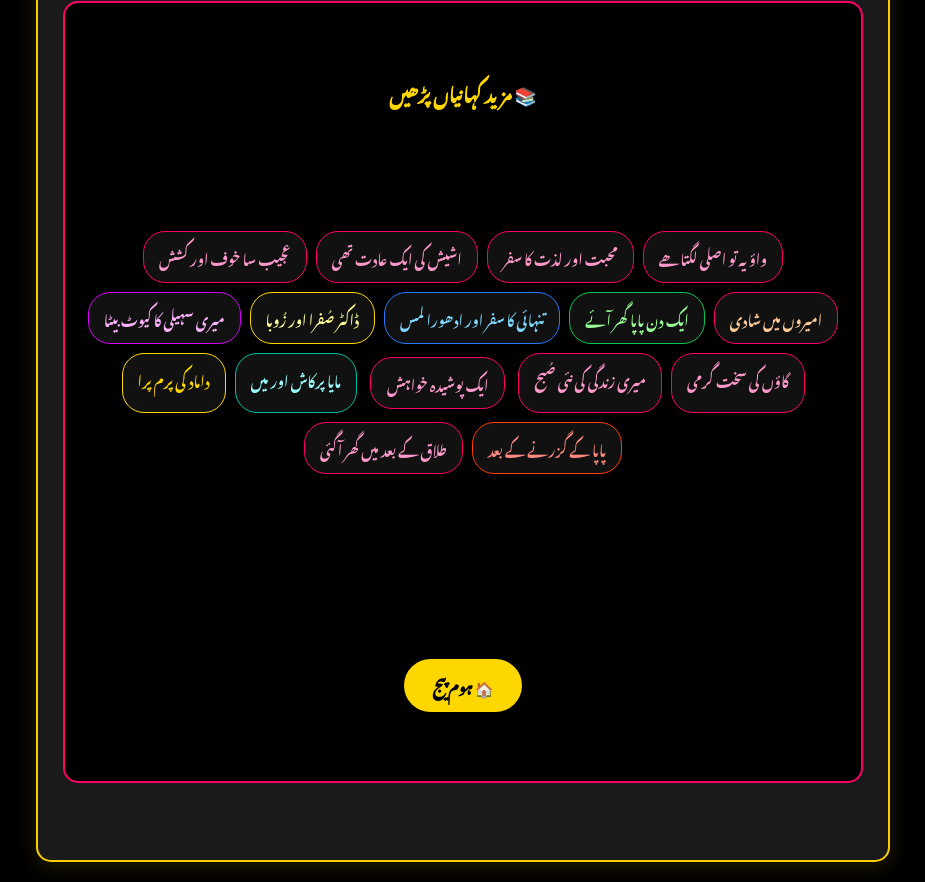
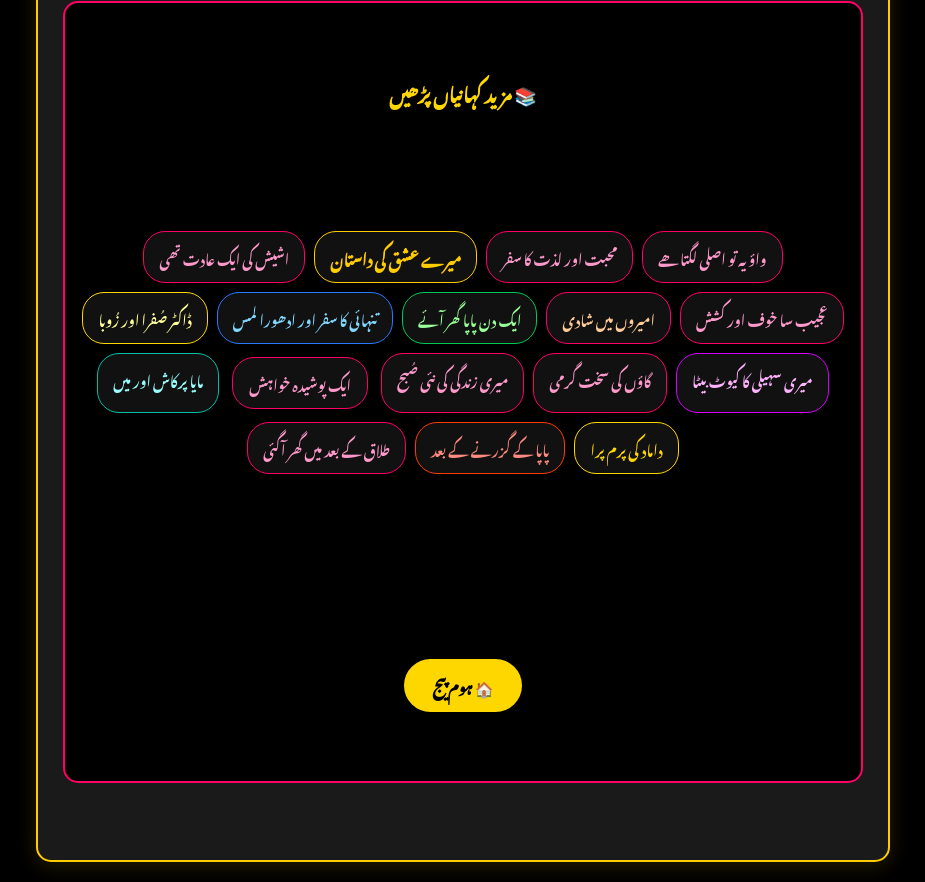
Before and after one commit to shano-jaan-ki-jawani/shano-jaan-ki-jawani.github.io, a plain HTML site: page damad-ki-parm-para.html in a window 1280 px wide. Shown: the part 7572-8454 px from the top of the page, without its empty margins (177-1102 px from the left). Drawn offline with Linux system fonts and the light colour scheme.

Commit message:
Update damad-ki-parm-para.html

```diff
--- a/damad-ki-parm-para.html
+++ b/damad-ki-parm-para.html
@@ -144,6 +144,8 @@
 
 <a href="https://shano-jaan-ki-jawani.github.io/muhabbat-or-lazzat-ka-safar.html" style="background:#111; color:#ff99cc; border:1px solid #ff0066; padding:7px 15px; border-radius:22px; text-decoration:none; font-size:14px;">محبت اور لذت کا سفر</a>
 
+<a href="https://shano-jaan-ki-jawani.github.io/mere-ishq-ki-dastan.html" style="background:#111; color:#ffcc00; border:1px solid #ffcc00; padding:7px 15px; border-radius:22px; text-decoration:none; font-size:15px; font-weight:bold;">میرے عشق کی داستان</a>
+
 <a href="https://shano-jaan-ki-jawani.github.io/ashesh-ki-ek-adat-thi.html" style="background:#111; color:#ff99cc; border:1px solid #ff0066; padding:7px 15px; border-radius:22px; text-decoration:none; font-size:14px;">اشیش کی ایک عادت تھی</a>
 
  <a href="https://shano-jaan-ki-jawani.github.io/ajeeb-sa-khuf-or-kashash.html" style="background:#111; color:#ff99cc; border:1px solid #ff0066; padding:7px 15px; border-radius:22px; text-decoration:none; font-size:14px;">عجیب سا خوف اور کشش</a>
```
